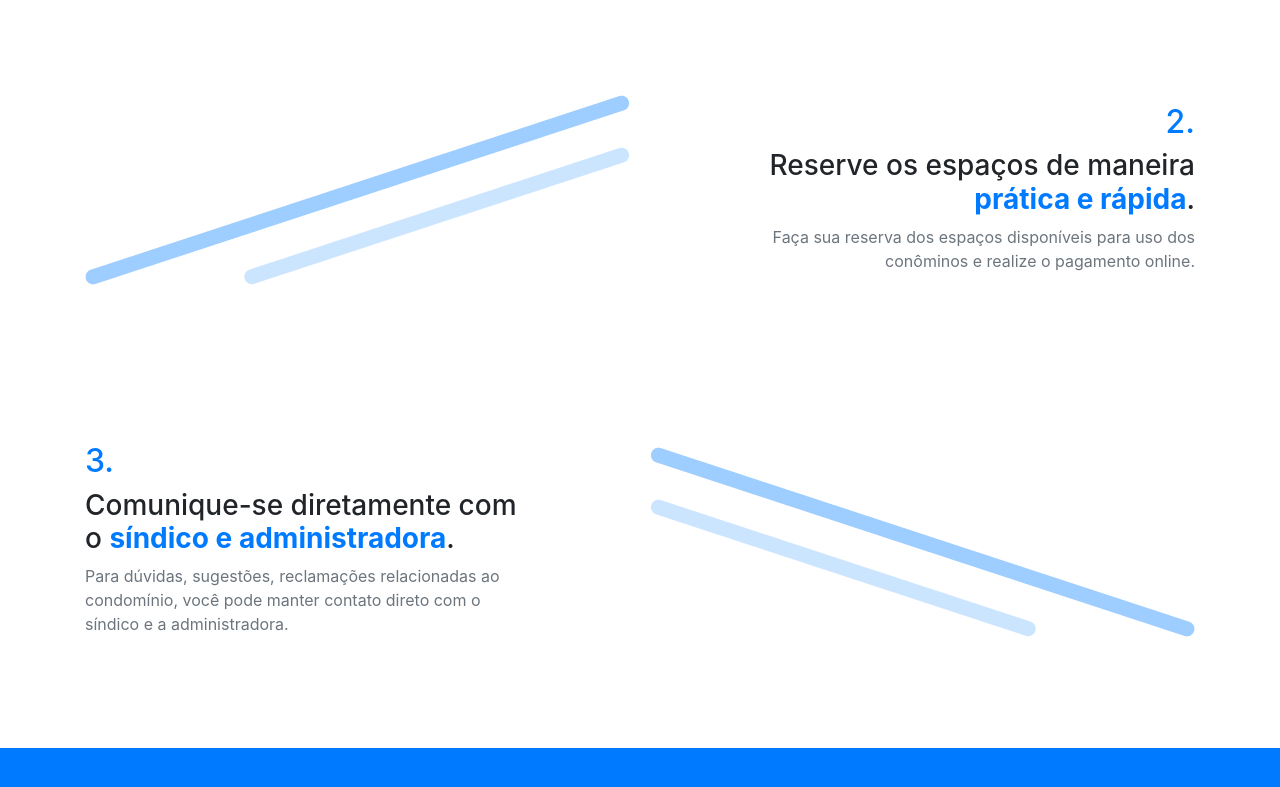
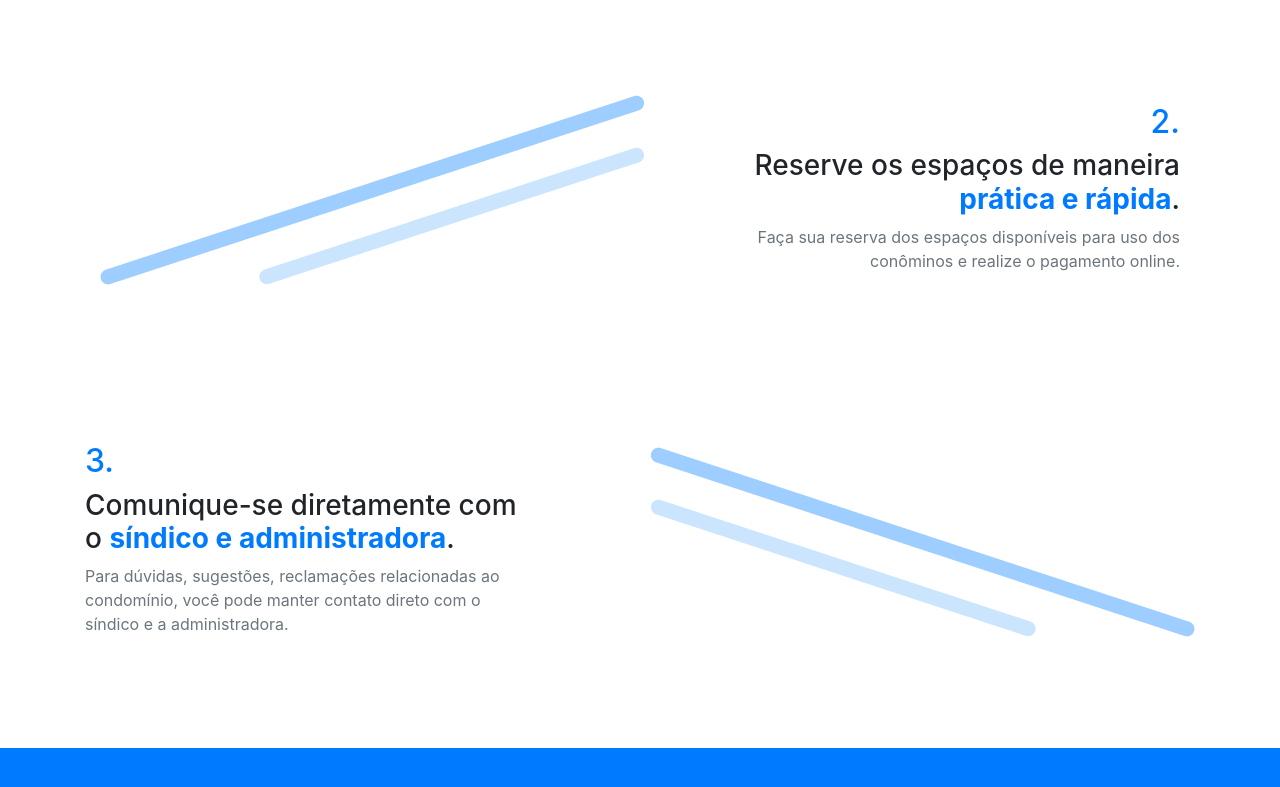
Before and after one commit to marianamedrano/Bootstrap, a plain HTML site: page index.html in a window 1280 px wide. Shown: the part 1068-1855 px from the top of the page. Drawn offline with nearby package versions, Linux system fonts and the light colour scheme.

Commit message:
ajuste imagem

```diff
--- a/index.html
+++ b/index.html
@@ -114,16 +114,17 @@
             </div>
         </div>
 
-        <div class="row align-items-center rever">
-            <div class="col-md-7 mt-5 mb-5">
-                <img src="assets/Forma2.png" class="img-fluid" alt="">
-            </div>
+        <div class="d-flex flex-row-reverse align-items-center">
+
             <div class="col-md-5 text-right">
                 <h2 class="text-primary mt-5">2.</h2>
                 <h3>Reserve os espaços de maneira <span class="text-primary font-weight-bold">prática e rápida</span>.
                 </h3>
                 <p class="text-secondary">Faça sua reserva dos espaços disponíveis para uso dos conôminos e realize o
                     pagamento online.</p>
+            </div>
+            <div class="col-md-7 mt-5 mb-5">
+                <img src="assets/Forma2.png" class="img-fluid" alt="">
             </div>
         </div>
 
```
